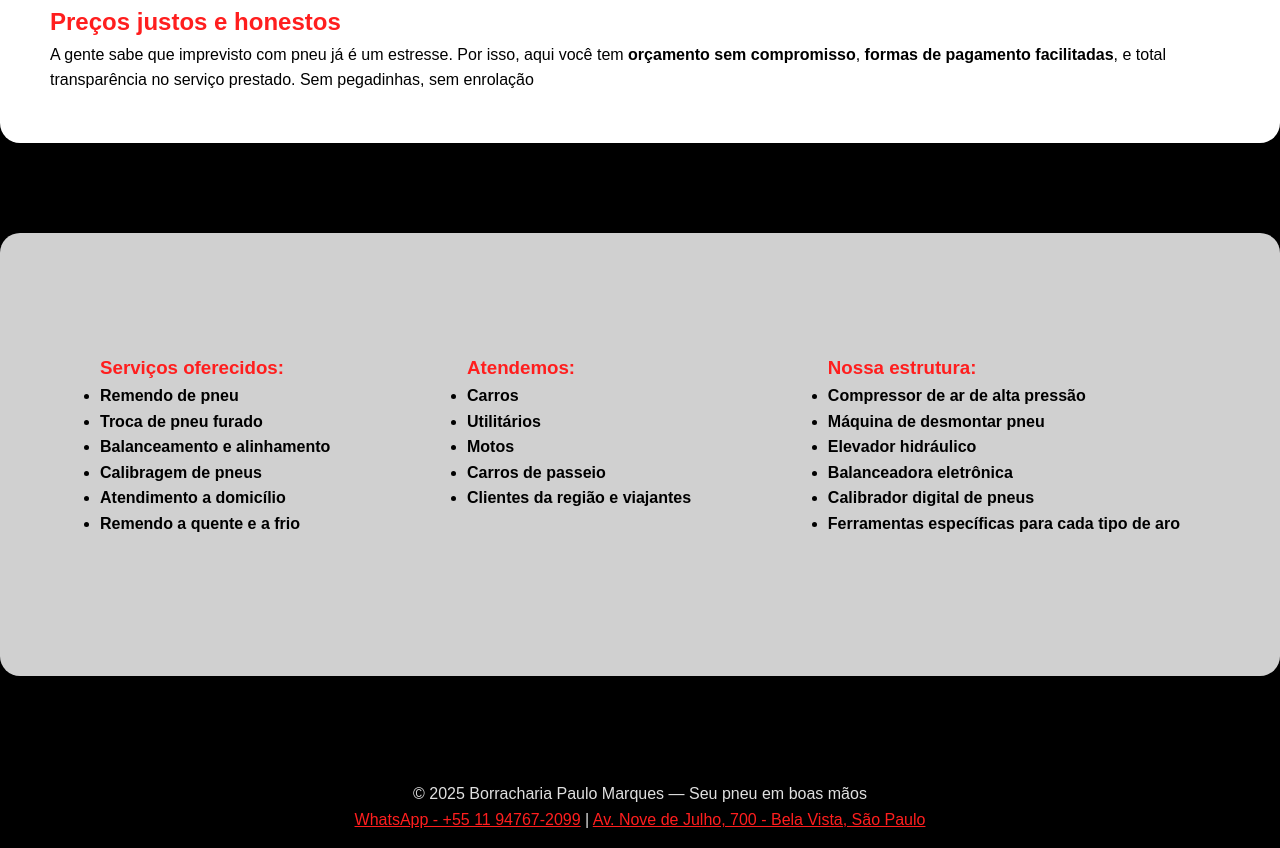
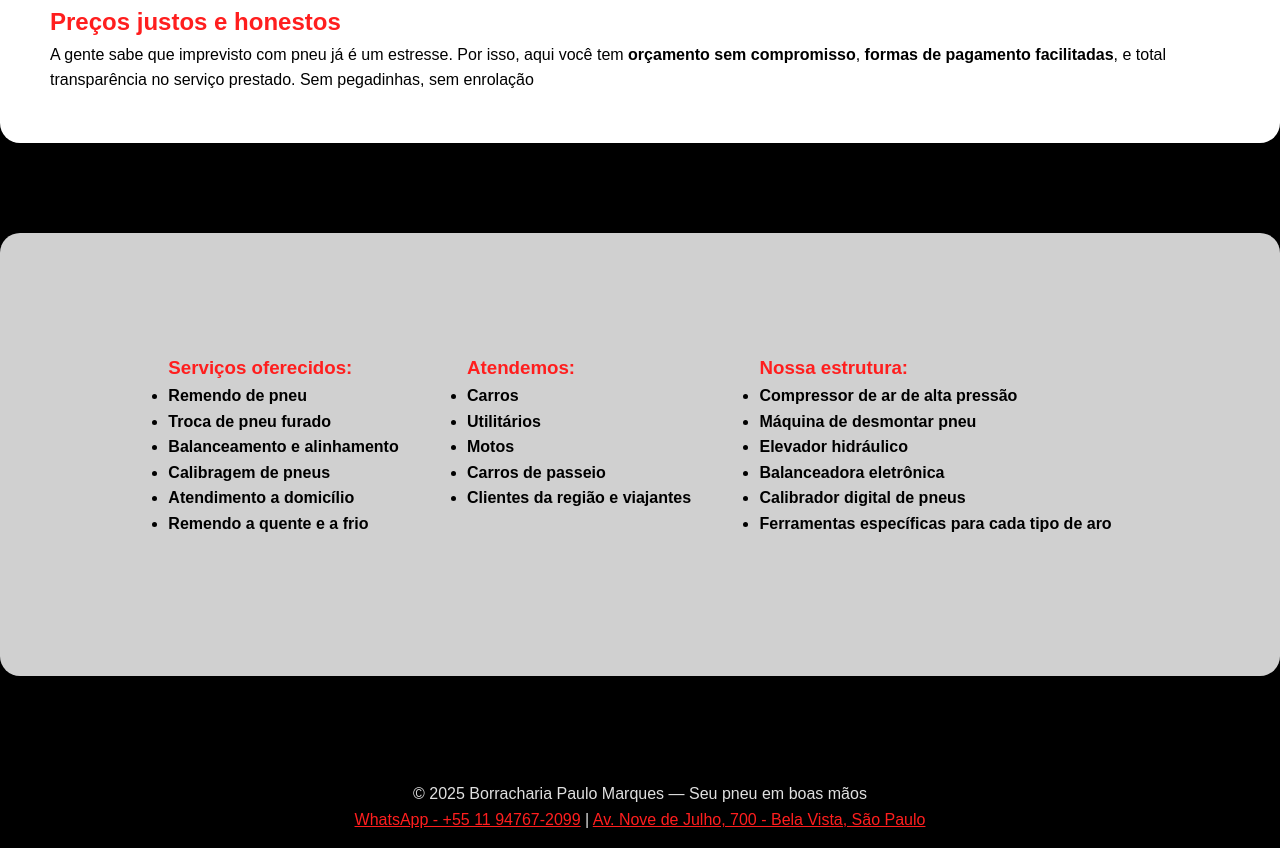
Before and after one commit to Tecnoninja74/borracharia-paulo-marques, a plain HTML site: page index.html in a window 1280 px wide. Shown: the part 2133-2981 px from the top of the page. Drawn offline with Linux system fonts and the light colour scheme.

Commit message:
coreeção da aba serviço no celular e alinhamento do banner

```diff
--- a/index.html
+++ b/index.html
@@ -61,7 +61,7 @@
     }
     .imagem-lateral {
       position: absolute;
-      top: 400px; /* Ajusta conforme onde começa sua div.container */
+      top: 300px; /* Ajusta conforme onde começa sua div.container */
       width: 350px;
       height: 750px;
       z-index: 0;
@@ -145,8 +145,8 @@
 
     .serviço {
       display: flex;
-      justify-content: space-between;
-      gap: 0px;
+      justify-content: space-evenly;
+      flex-wrap: wrap;
       padding: 100px;
       max-width: 1500px;
       margin: 90px auto;
```
